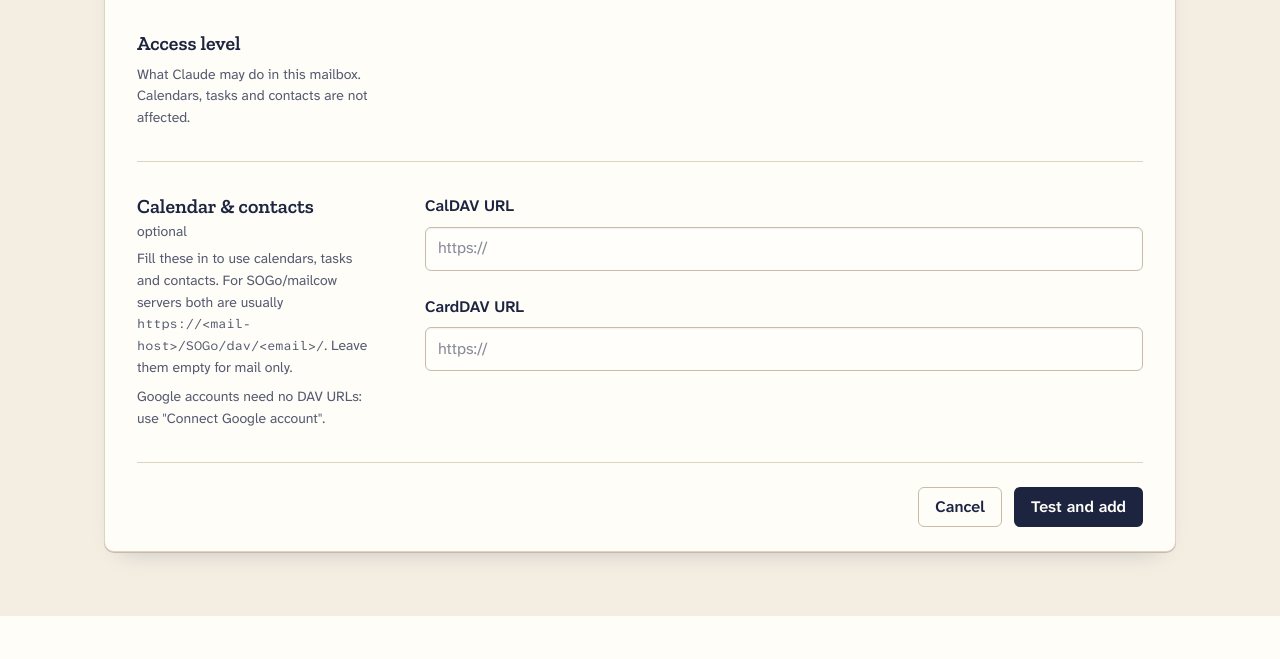
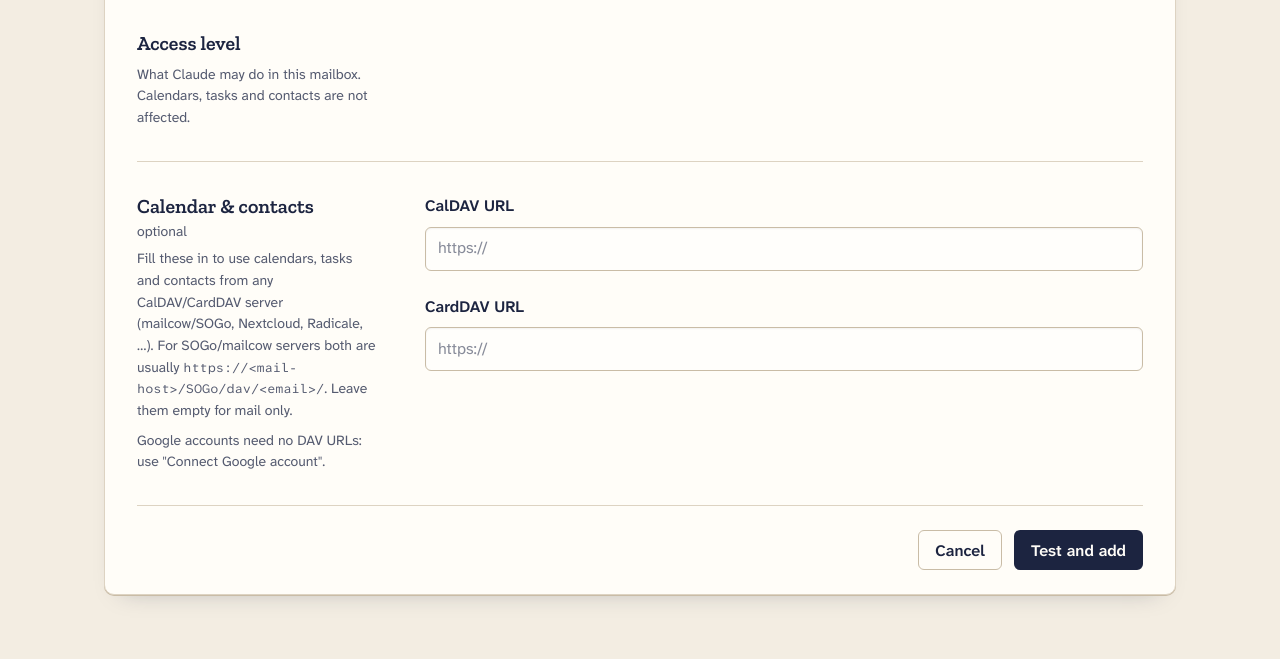
Before and after one commit to vaclav-kozak/postroom, a Python web app: template src/postroom/web/templates/account_form.html in a window 1280 px wide. Shown: the part 1101-1760 px from the top of the page. Before the commit the page ends 1717 px from the top, so only its background shows below. Run offline with Jinja, Linux system fonts and the light colour scheme; the template is opened without the code that fills it, so the values that code supplies are empty.

Commit message:
docs: describe calendars and contacts as generic CalDAV/CardDAV

```diff
--- a/src/postroom/dav/urls.py
+++ b/src/postroom/dav/urls.py
@@ -1,6 +1,6 @@
 """Which CalDAV/CardDAV URLs may be given the mailbox password.
 
-Both backends send the account's IMAP/SOGo password (the full-access mailbox credential)
+Both backends send the account's IMAP password (the full-access mailbox credential)
 as HTTP Basic auth, so the URL must be https. Plain http is allowed only for loopback
 hosts (local test servers). Same rule as the admin form.
 """
--- a/src/postroom/web/templates/account_form.html
+++ b/src/postroom/web/templates/account_form.html
@@ -96,7 +96,8 @@
   <fieldset class="form-section">
     <legend class="section-title">Calendar &amp; contacts <span class="optional">optional</span></legend>
     <div class="section-hint">
-      <p>Fill these in to use calendars, tasks and contacts. For SOGo/mailcow servers
+      <p>Fill these in to use calendars, tasks and contacts from any CalDAV/CardDAV server
+      (mailcow/SOGo, Nextcloud, Radicale, …). For SOGo/mailcow servers
       both are usually <code>https://&lt;mail-host&gt;/SOGo/dav/&lt;email&gt;/</code>. Leave them
       empty for mail only.</p>
       <p>Google accounts need no DAV URLs: use "Connect Google account".</p>
```
